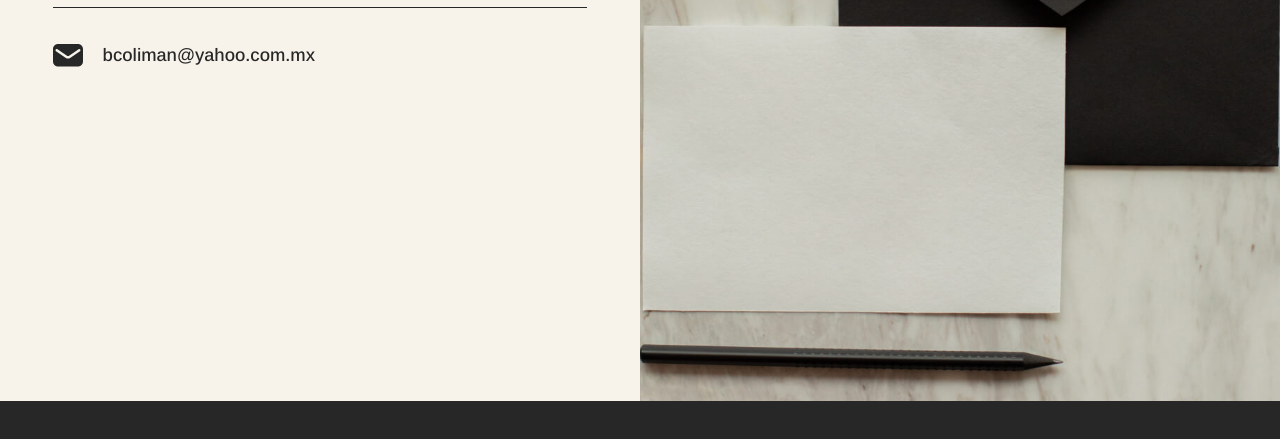
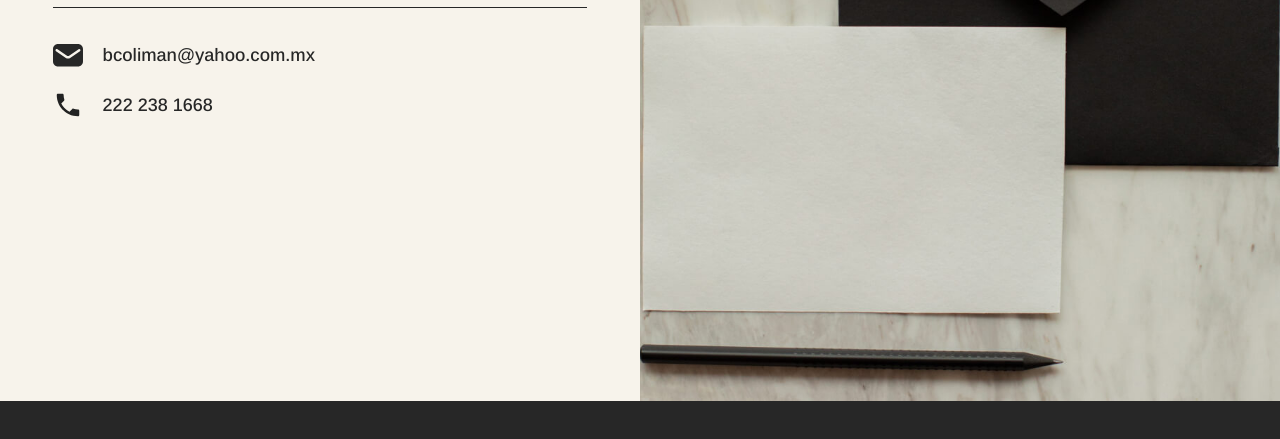
Before and after one commit to Diegocerzel/oliman, a website with bundled scripts: page public/contacto.html in a window 1280 px wide. Shown: the part 399-838 px from the top of the page. Built offline with nearby package versions, Linux system fonts and the light colour scheme.

Commit message:
Update contacto.html

```diff
--- a/public/contacto.html
+++ b/public/contacto.html
@@ -176,6 +176,28 @@
               </div>
               <a href="mailto:bcoliman@yahoo.com.mx">bcoliman@yahoo.com.mx</a>
             </div>
+            <br />
+            <div class="auto-flex-start mail">
+              <div class="svg-wrap">
+                <svg
+                  xmlns="http://www.w3.org/2000/svg"
+                  xmlns:xlink="http://www.w3.org/1999/xlink"
+                  aria-hidden="true"
+                  role="img"
+                  class="iconify iconify--ic"
+                  width="100%"
+                  height="100%"
+                  preserveAspectRatio="xMidYMid meet"
+                  viewBox="0 0 24 24"
+                >
+                  <path
+                    fill="currentColor"
+                    d="M6.62 10.79c1.44 2.83 3.76 5.14 6.59 6.59l2.2-2.2c.27-.27.67-.36 1.02-.24c1.12.37 2.33.57 3.57.57c.55 0 1 .45 1 1V20c0 .55-.45 1-1 1c-9.39 0-17-7.61-17-17c0-.55.45-1 1-1h3.5c.55 0 1 .45 1 1c0 1.25.2 2.45.57 3.57c.11.35.03.74-.25 1.02z"
+                  ></path>
+                </svg>
+              </div>
+              <a href="tel:2222381668">222 238 1668</a>
+            </div>
           </div>
         </div>
         <div class="contact right"></div>
```
